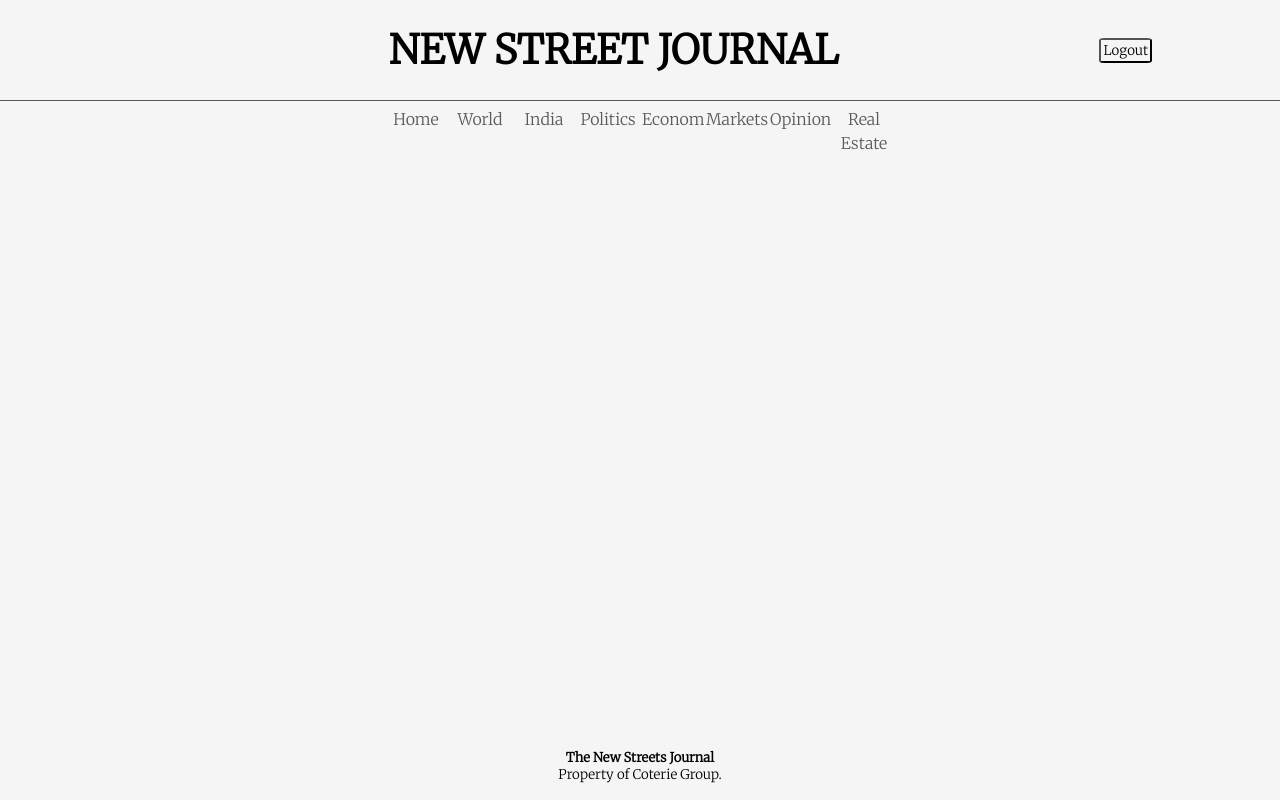
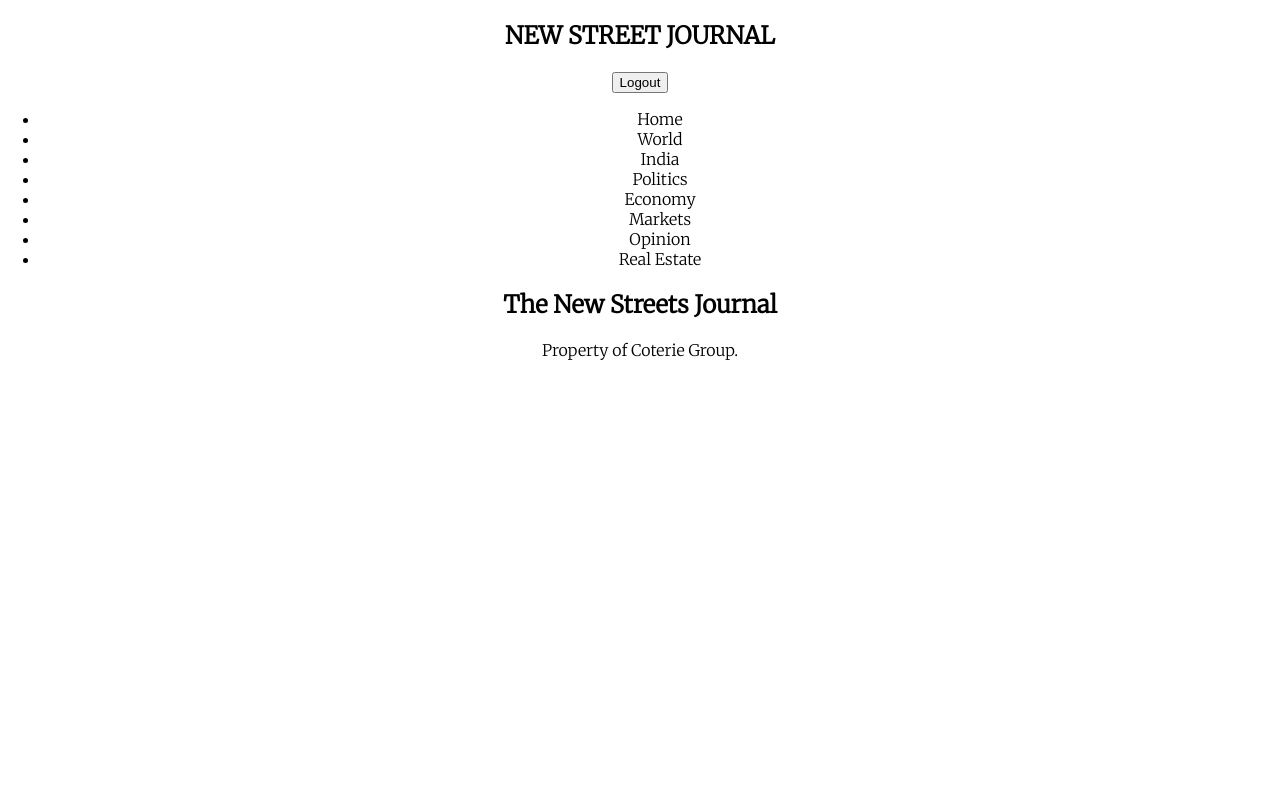
Before and after one commit to hemantsharma1498/comparator, a React (Create React App) app in the folder client/: page / in a window 1280 px wide. Built offline with nearby package versions, Linux system fonts and the light colour scheme.

Commit message:
removed all custom css, set up tailwind

```diff
--- a/client/package.json
+++ b/client/package.json
@@ -9,6 +9,7 @@
     "react": "^18.2.0",
     "react-dom": "^18.2.0",
     "react-scripts": "5.0.1",
+    "tailwindcss": "^3.1.8",
     "web-vitals": "^2.1.4"
   },
   "scripts": {
--- a/client/src/components/Feed/Feed.css
+++ /dev/null
@@ -1,21 +0,0 @@
-.News-Feed{
-    width: 80vw;
-    margin: 0 auto;
-    min-height: calc(100vh - 161px)
-}
-
-.shortcuts{
-    /* height:33px; */
-    margin-top: 4px;
-    color: rgb(90, 90, 90);
-    line-height: 24px;
-    list-style: none;
-}
-
-ul>li{
-    width: 5vw;
-    display: inline-flex;
-    padding: 2px;
-    justify-content: space-around;
-
-}
--- a/client/src/components/Feed/Feed.js
+++ b/client/src/components/Feed/Feed.js
@@ -1,10 +1,9 @@
 import React from 'react'
-import './Feed.css'
 
 function Feed() {
   return (
-    <section className='News-Feed'>
-      <nav className='shortcuts'>
+    <section >
+      <nav >
         <ul>
           <li>
             Home
--- a/client/src/components/Footer/Footer.css
+++ /dev/null
@@ -1,14 +0,0 @@
-.Footer{
-    justify-content: space-around;
-    bottom: 10px;
-    margin: 0 auto;
-    padding: 5px;
-}
-
-#footer-main{
-    font-size: small;
-}
-
-#footer-descriptor{
-    font-size: smaller;
-}
--- a/client/src/components/Footer/Footer.js
+++ b/client/src/components/Footer/Footer.js
@@ -1,13 +1,12 @@
 import React from 'react'
-import './Footer.css'
 
 function Footer(props) {
   return (
     <section className='Footer'>
-        <h1 id='footer-main'>
+        <h1 >
             The New Streets Journal
         </h1>
-        <p id='footer-descriptor'>
+        <p >
             Property of Coterie Group.
         </p>
         {/* <div className='Right-material'>
--- a/client/src/components/Header/Header.css
+++ /dev/null
@@ -1,33 +0,0 @@
-
-*{
-    background-color: whitesmoke;
-    box-sizing: border-box;
-    margin: 0;
-    padding: 0;
-    font-family: "Merriweather", sans-serif;
-}
-
-.Header{
-   display:flex;
-   justify-content: space-between;
-   align-items: center;
-   padding:15px 10%;
-   background-color: whitesmoke;
-   border-bottom: .1em solid rgb(88, 88, 88);
-}
-
-.Right-material{
-    color: black;
-}
-
-#log-toggle{
-    border-radius: 10%;
-    padding: 2px;
-}
-
-#feed-title{
-    font-size: 5vh;
-    color: black;
-    padding: 10px;
-    margin: 0 auto;
-}
--- a/client/src/components/Header/Header.js
+++ b/client/src/components/Header/Header.js
@@ -1,16 +1,15 @@
 import React from 'react'
-import './Header.css'
 
 function Header(props) {
   return (
     <section className='Header'>
         {/* <img src="../../../public/logo.png" alt="NSJ Logo" /> */}
-        <h1 id='feed-title'>
+        <h1>
             NEW STREET JOURNAL
         </h1>
-        <div className='Right-material'>
-            <p id='user-name'>{props.name}</p>
-            <button id='log-toggle'>Logout</button>
+        <div >
+            <p>{props.name}</p>
+            <button>Logout</button>
         </div>
 
     </section>
--- a/client/src/reportWebVitals.js
+++ /dev/null
@@ -1,13 +0,0 @@
-const reportWebVitals = onPerfEntry => {
-  if (onPerfEntry && onPerfEntry instanceof Function) {
-    import('web-vitals').then(({ getCLS, getFID, getFCP, getLCP, getTTFB }) => {
-      getCLS(onPerfEntry);
-      getFID(onPerfEntry);
-      getFCP(onPerfEntry);
-      getLCP(onPerfEntry);
-      getTTFB(onPerfEntry);
-    });
-  }
-};
-
-export default reportWebVitals;
```
Also changed, not shown: client/src/setupTests.js (deleted, +0 -5 lines), client/tailwind.config.js (added, +8 -0 lines), 2 other files (tests, documents, lock files or other folders).
